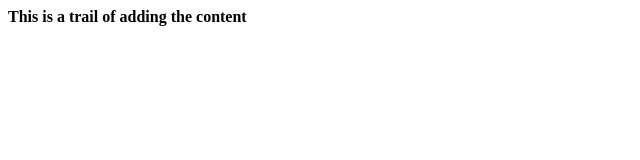
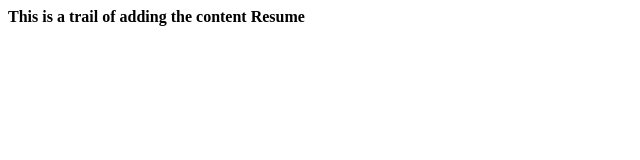
Before and after one commit to subrahmanyam-gundimeda/subrahmanyam-gundimeda.github.io, a plain HTML site: page index.html in a window 1280 px wide. Shown: the full height of the page, 0-640 px from the left. Drawn offline with Linux system fonts and the light colour scheme.

Commit message:
Update index.html

```diff
--- a/index.html
+++ b/index.html
@@ -1 +1,2 @@
 <B> This is a trail of adding the content </B>
+<B> Resume</B>
```
